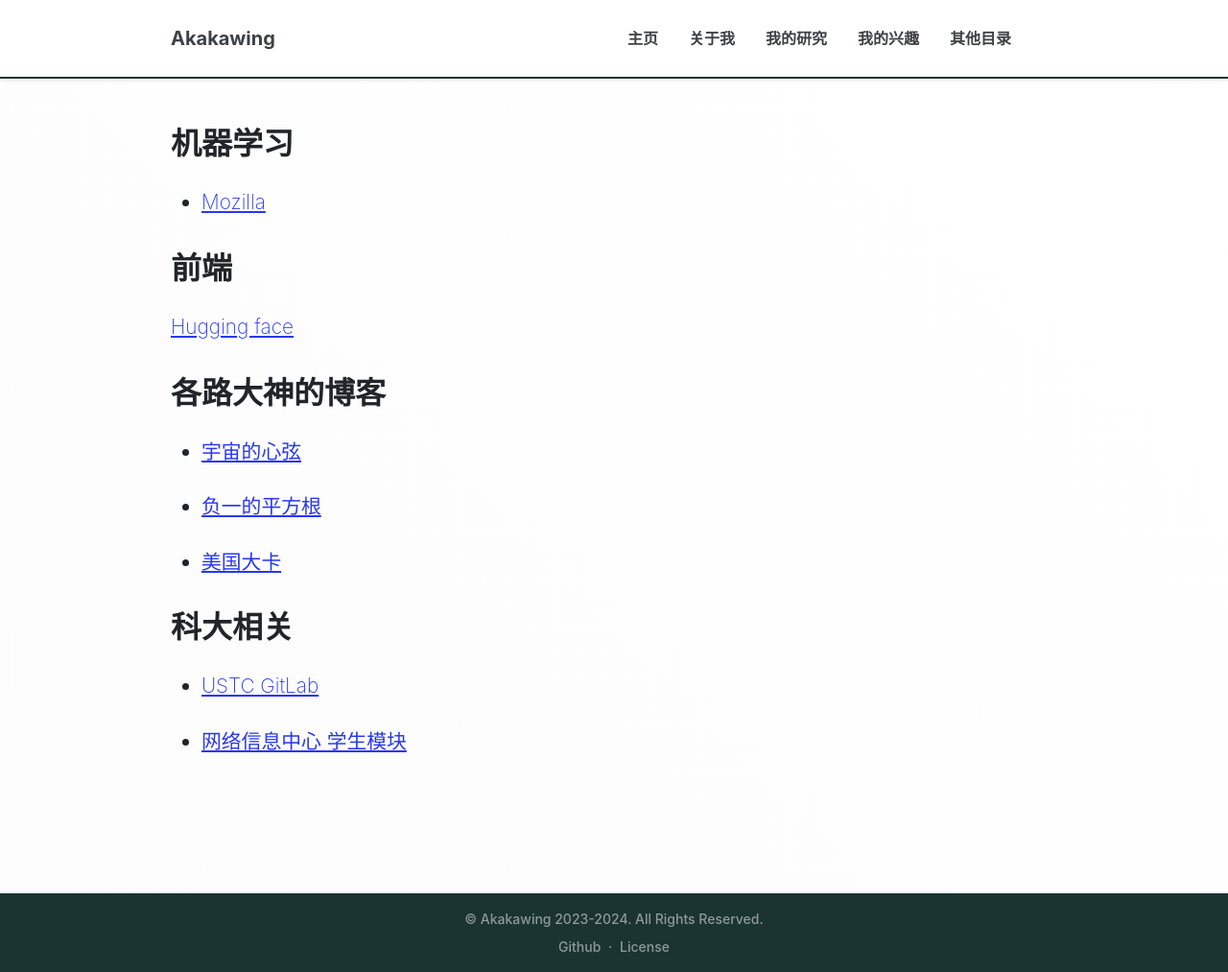
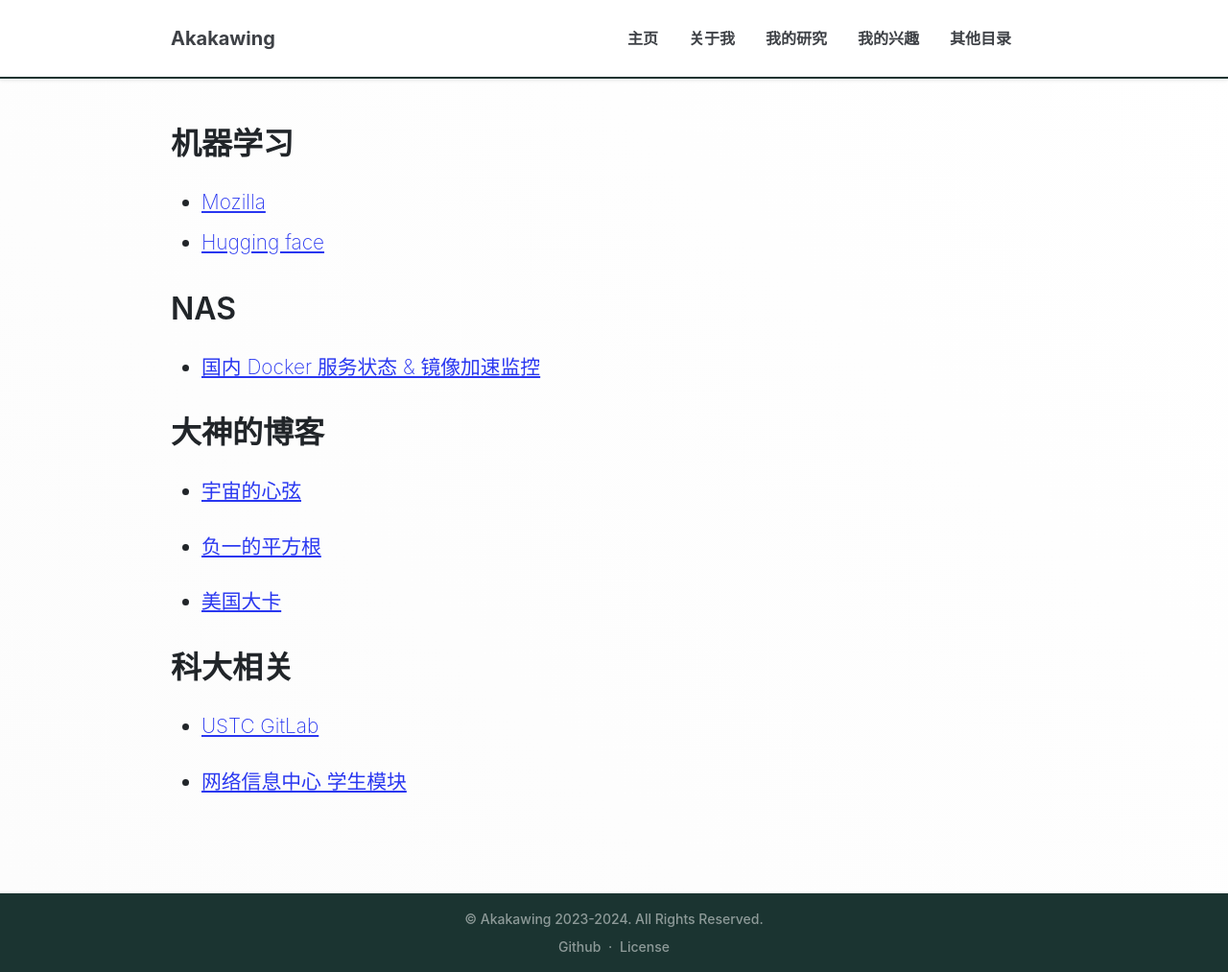
Before and after one commit to akakawing/akakawing.github.io, a Jekyll site: the page built from _posts/2025-02-25-collect.md, in a window 1280 px wide and 1013 px high. Shown: the whole window at 96% size. Built offline with Jekyll 4.4.1, drawn with Linux system fonts in a browser that asks for light colours.

Commit message:
update cv

```diff
--- a/_config.yml
+++ b/_config.yml
@@ -30,7 +30,7 @@ collections:
   pages:
     output: true
   posts:
-    permalink: /:title/
+    permalink: others/:title/
     output: true
 
 # # 转换
--- a/_posts/2025-02-25-collect.md
+++ b/_posts/2025-02-25-collect.md
@@ -12,13 +12,14 @@ tag: else
 ## 机器学习
 
 - [Mozilla](https://developer.mozilla.org/en-US/docs/Web/CSS/border)
+- [Hugging face](https://huggingface.co/)
 
 
-## 前端
+## NAS
 
-[Hugging face](https://huggingface.co/)
+- [国内 Docker 服务状态 & 镜像加速监控](https://status.1panel.top/status/docker)
 
-## 各路大神的博客
+## 大神的博客
 
 - [宇宙的心弦](https://sqrt-1.me/?page_id=77)
 
```
Also changed, not shown: _posts/2001-02-20-nas-play.md (renamed from _posts/2023-02-25-nas-play.md), 1 other file.
